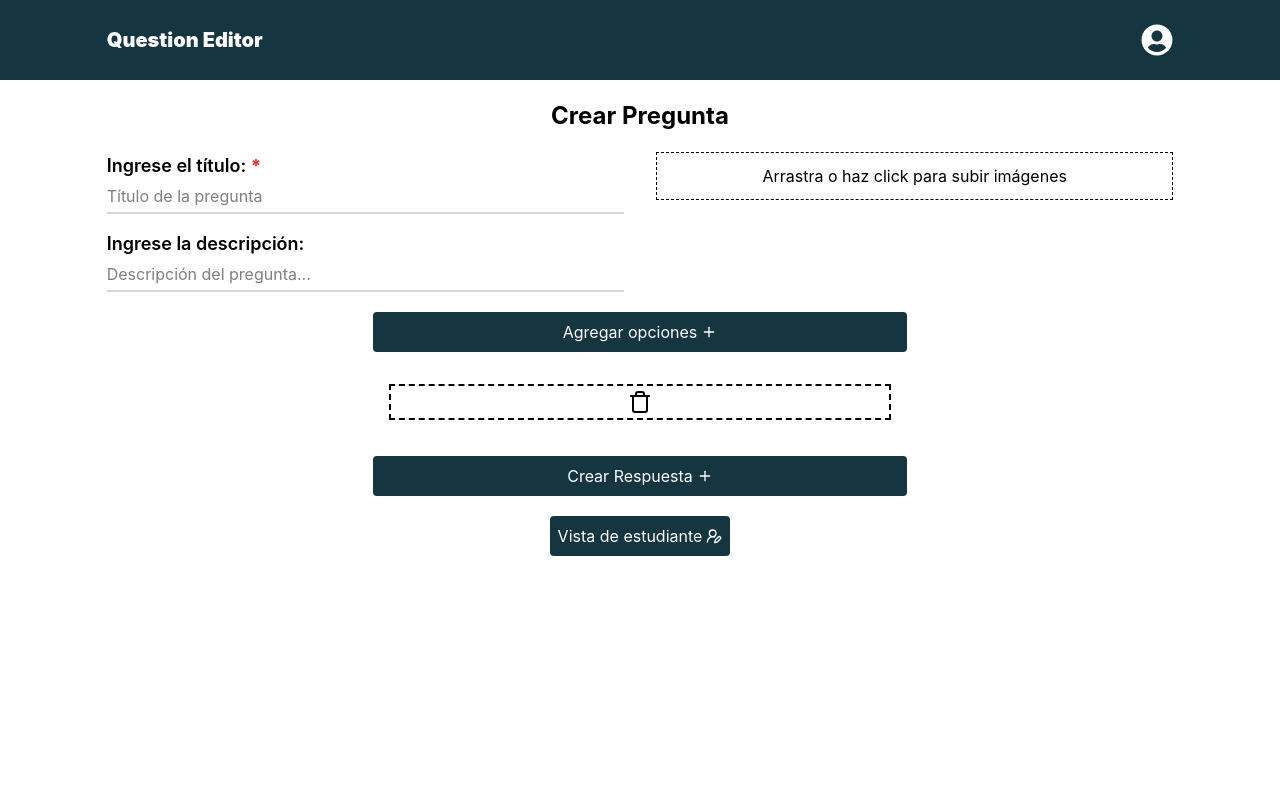
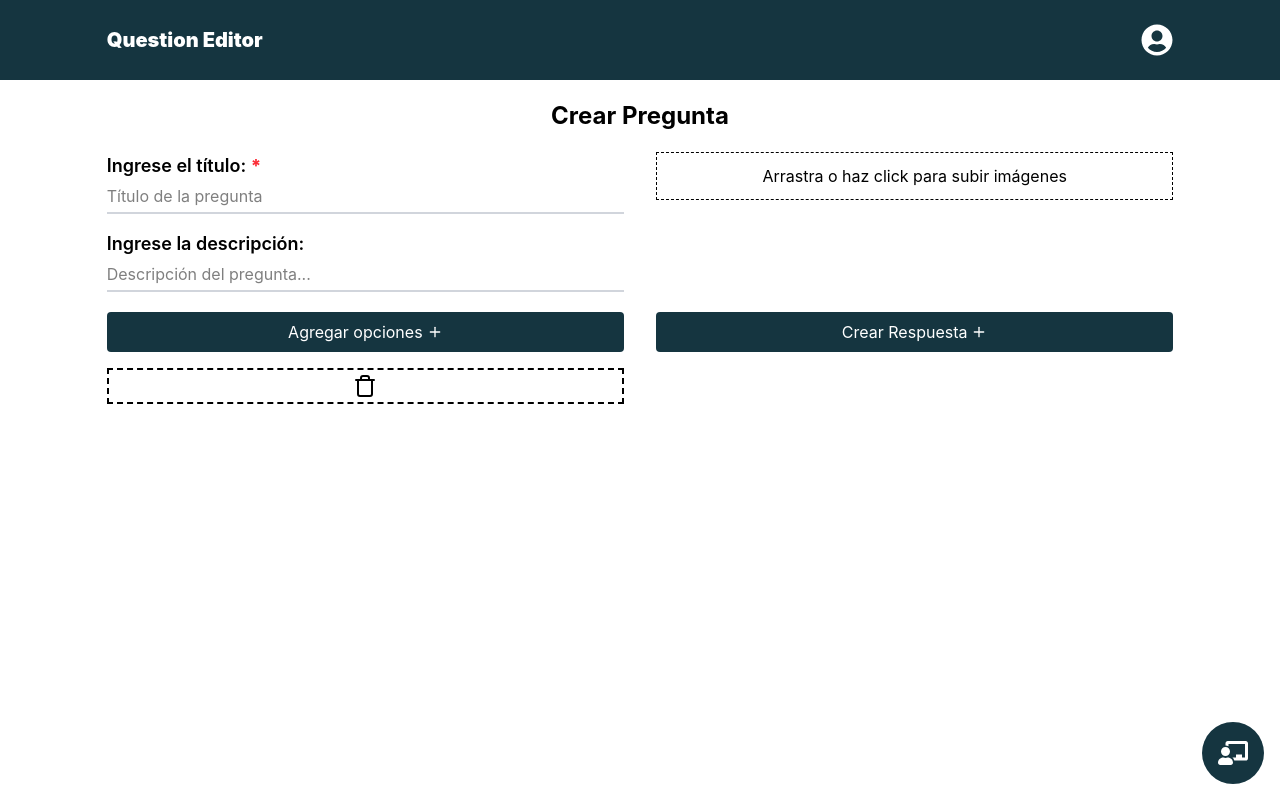
Before and after one commit to sae0-3/bit-a-bit, a React (Vite) app in the folder frontend/: page /questions/dynamic/create in a window 1280 px wide. Built offline with nearby package versions, Linux system fonts and the light colour scheme.

Commit message:
refactor(frontend): combinar vistas de profesor y estudiante en una sola ruta con botón para alternar

```diff
--- a/frontend/src/components/DroppableContainer.tsx
+++ b/frontend/src/components/DroppableContainer.tsx
@@ -22,9 +22,7 @@ export const DroppableContainer = ({
       ref={setNodeRef}
       className={`
         ${className ?? ''}
-        relative
-        min-h-[50px] p-4
-        ${isOver ? 'bg-secondary-gray' : ''}
+        ${isOver ? 'shadow-2xl shadow-primary-dark/40' : ''}
       `}
     >
       {renderComponent({ isOver })}
--- /dev/null
+++ b/frontend/src/components/StudentView.tsx
@@ -0,0 +1,24 @@
+import { LuShieldCheck } from 'react-icons/lu'
+
+import { CreateAnswerStudent } from './CreateAnswerStudent'
+import { DescriptionStudent } from './DescriptionStudent'
+
+export const StudentView = () => {
+  return (
+    <div className="w-full flex flex-col items-center gap-4 py-4">
+      <div className="w-10/12">
+        <DescriptionStudent />
+      </div>
+
+      <div className="w-10/12">
+        <CreateAnswerStudent />
+      </div>
+
+      <section className="w-10/12 flex justify-end gap-4 flex-wrap">
+        <button className="bg-primary-dark text-white p-2 rounded hover:cursor-pointer flex items-center gap-1">
+          <span>Verificar</span> <LuShieldCheck />
+        </button>
+      </section>
+    </div>
+  );
+}
--- /dev/null
+++ b/frontend/src/components/TeacherView.tsx
@@ -0,0 +1,30 @@
+import { AddResponse } from './AddResponse'
+import { DescriptionEditor } from './DescriptionEditor'
+import { DropzoneImagesUpload } from './DropzoneImagesUpload'
+import { Options } from './Options'
+
+export const TeacherView = () => {
+  return (
+    <section className="flex w-full flex-col justify-center items-center gap-5 py-5">
+      <h1 className="font-bold text-2xl">Crear Pregunta</h1>
+
+      <div className="w-10/12 flex flex-col justify-center gap-4 lg:flex-row lg:gap-8">
+        <div className="w-full lg:w-1/2">
+          <DescriptionEditor />
+        </div>
+        <div className="w-full lg:w-1/2">
+          <DropzoneImagesUpload />
+        </div>
+      </div>
+
+      <div className="w-10/12 flex flex-col justify-center gap-4 lg:flex-row lg:gap-8">
+        <div className="w-full lg:w-1/2">
+          <Options />
+        </div>
+        <div className="w-full lg:w-1/2">
+          <AddResponse />
+        </div>
+      </div>
+    </section>
+  )
+}
--- a/frontend/src/routeTree.gen.ts
+++ b/frontend/src/routeTree.gen.ts
@@ -13,7 +13,6 @@
 import { Route as rootRoute } from './routes/__root'
 import { Route as IndexImport } from './routes/index'
 import { Route as QuestionsDynamicIndexImport } from './routes/questions/dynamic/index'
-import { Route as QuestionsDynamicViewImport } from './routes/questions/dynamic/view'
 import { Route as QuestionsDynamicCreateImport } from './routes/questions/dynamic/create'
 
 // Create/Update Routes
@@ -27,12 +26,6 @@ const IndexRoute = IndexImport.update({
 const QuestionsDynamicIndexRoute = QuestionsDynamicIndexImport.update({
   id: '/questions/dynamic/',
   path: '/questions/dynamic/',
-  getParentRoute: () => rootRoute,
-} as any)
-
-const QuestionsDynamicViewRoute = QuestionsDynamicViewImport.update({
-  id: '/questions/dynamic/view',
-  path: '/questions/dynamic/view',
   getParentRoute: () => rootRoute,
 } as any)
 
@@ -60,13 +53,6 @@ declare module '@tanstack/react-router' {
       preLoaderRoute: typeof QuestionsDynamicCreateImport
       parentRoute: typeof rootRoute
     }
-    '/questions/dynamic/view': {
-      id: '/questions/dynamic/view'
-      path: '/questions/dynamic/view'
-      fullPath: '/questions/dynamic/view'
-      preLoaderRoute: typeof QuestionsDynamicViewImport
-      parentRoute: typeof rootRoute
-    }
     '/questions/dynamic/': {
       id: '/questions/dynamic/'
       path: '/questions/dynamic'
@@ -82,14 +68,12 @@ declare module '@tanstack/react-router' {
 export interface FileRoutesByFullPath {
   '/': typeof IndexRoute
   '/questions/dynamic/create': typeof QuestionsDynamicCreateRoute
-  '/questions/dynamic/view': typeof QuestionsDynamicViewRoute
   '/questions/dynamic': typeof QuestionsDynamicIndexRoute
 }
 
 export interface FileRoutesByTo {
   '/': typeof IndexRoute
   '/questions/dynamic/create': typeof QuestionsDynamicCreateRoute
-  '/questions/dynamic/view': typeof QuestionsDynamicViewRoute
   '/questions/dynamic': typeof QuestionsDynamicIndexRoute
 }
 
@@ -97,43 +81,27 @@ export interface FileRoutesById {
   __root__: typeof rootRoute
   '/': typeof IndexRoute
   '/questions/dynamic/create': typeof QuestionsDynamicCreateRoute
-  '/questions/dynamic/view': typeof QuestionsDynamicViewRoute
   '/questions/dynamic/': typeof QuestionsDynamicIndexRoute
 }
 
 export interface FileRouteTypes {
   fileRoutesByFullPath: FileRoutesByFullPath
-  fullPaths:
-  | '/'
-  | '/questions/dynamic/create'
-  | '/questions/dynamic/view'
-  | '/questions/dynamic'
+  fullPaths: '/' | '/questions/dynamic/create' | '/questions/dynamic'
   fileRoutesByTo: FileRoutesByTo
-  to:
-  | '/'
-  | '/questions/dynamic/create'
-  | '/questions/dynamic/view'
-  | '/questions/dynamic'
-  id:
-  | '__root__'
-  | '/'
-  | '/questions/dynamic/create'
-  | '/questions/dynamic/view'
-  | '/questions/dynamic/'
+  to: '/' | '/questions/dynamic/create' | '/questions/dynamic'
+  id: '__root__' | '/' | '/questions/dynamic/create' | '/questions/dynamic/'
   fileRoutesById: FileRoutesById
 }
 
 export interface RootRouteChildren {
   IndexRoute: typeof IndexRoute
   QuestionsDynamicCreateRoute: typeof QuestionsDynamicCreateRoute
-  QuestionsDynamicViewRoute: typeof QuestionsDynamicViewRoute
   QuestionsDynamicIndexRoute: typeof QuestionsDynamicIndexRoute
 }
 
 const rootRouteChildren: RootRouteChildren = {
   IndexRoute: IndexRoute,
   QuestionsDynamicCreateRoute: QuestionsDynamicCreateRoute,
-  QuestionsDynamicViewRoute: QuestionsDynamicViewRoute,
   QuestionsDynamicIndexRoute: QuestionsDynamicIndexRoute,
 }
 
@@ -149,7 +117,6 @@ export const routeTree = rootRoute
       "children": [
         "/",
         "/questions/dynamic/create",
-        "/questions/dynamic/view",
         "/questions/dynamic/"
       ]
     },
@@ -159,9 +126,6 @@ export const routeTree = rootRoute
     "/questions/dynamic/create": {
       "filePath": "questions/dynamic/create.tsx"
     },
-    "/questions/dynamic/view": {
-      "filePath": "questions/dynamic/view.tsx"
-    },
     "/questions/dynamic/": {
       "filePath": "questions/dynamic/index.tsx"
     }
--- a/frontend/src/routes/questions/dynamic/create.tsx
+++ b/frontend/src/routes/questions/dynamic/create.tsx
@@ -1,50 +1,32 @@
-import { createFileRoute, Link } from '@tanstack/react-router'
-import { LuUserRoundPen } from 'react-icons/lu'
+import { createFileRoute } from '@tanstack/react-router'
+import { useState } from 'react'
+import { FaChalkboardTeacher } from 'react-icons/fa'
+import { PiStudentFill } from 'react-icons/pi'
 
-import { DescriptionEditor } from '../../../components/DescriptionEditor'
-import { DropzoneImagesUpload } from '../../../components/DropzoneImagesUpload'
-import { Options } from '../../../components/Options'
-import { AddResponse } from '../../../components/AddResponse'
+import { StudentView } from '../../../components/StudentView'
+import { TeacherView } from '../../../components/TeacherView'
 
 export const Route = createFileRoute('/questions/dynamic/create')({
-  component: RouteComponent,
+  component: CreateQuestionComponent,
 })
 
-function RouteComponent() {
+function CreateQuestionComponent() {
+  const [isStudentView, setIsStudentView] = useState(false)
 
   return (
-    <section className="flex w-full flex-col justify-center items-center gap-5 py-5">
-      <h1 className="font-bold text-2xl">Crear Pregunta</h1>
+    <>
+      {isStudentView ? <StudentView /> : <TeacherView />}
 
-      <div className="w-10/12 flex flex-col justify-center gap-4 lg:flex-row lg:gap-8">
-        <div className="w-full lg:w-1/2">
-          <DescriptionEditor />
-        </div>
-
-        <div className="w-full lg:w-1/2">
-          <DropzoneImagesUpload />
-        </div>
-      </div>
-
-      <div className="w-10/12 flex flex-col justify-center gap-4 lg:flex-row lg:gap-8">
-        <div className="w-full lg:w-1/2">
-          <Options />
-        </div>
-      </div>
-
-      <div className="w-10/12 flex flex-col justify-center gap-4 lg:flex-row lg:gap-8">
-        <div className="w-full lg:w-1/2">
-          <AddResponse />
-        </div>
-      </div>
-
-      <Link
-        to="/questions/dynamic/view"
-        className="bg-primary-dark text-white p-2 rounded hover:cursor-pointer flex items-center gap-1"
+      <button
+        className="fixed bottom-4 right-4 bg-primary-dark text-white rounded-full aspect-square p-4 text-3xl cursor-pointer"
+        onClick={() => setIsStudentView((prev) => !prev)}
       >
-        <span>Vista de estudiante</span>
-        <LuUserRoundPen />
-      </Link>
-    </section >
+        {isStudentView ? (
+          <PiStudentFill />
+        ) : (
+          <FaChalkboardTeacher />
+        )}
+      </button>
+    </>
   )
 }
--- a/frontend/src/routes/questions/dynamic/view.tsx
+++ /dev/null
@@ -1,38 +0,0 @@
-import { createFileRoute, Link } from '@tanstack/react-router'
-import { LuShieldCheck, LuUserRoundCog } from 'react-icons/lu'
-
-import { CreateAnswerStudent } from '../../../components/CreateAnswerStudent'
-import { DescriptionStudent } from '../../../components/DescriptionStudent'
-
-export const Route = createFileRoute('/questions/dynamic/view')({
-  component: ViewQuestionComponent,
-})
-
-function ViewQuestionComponent() {
-  return (
-    <div className="w-full flex flex-col items-center gap-4 my-4">
-      <div className="w-10/12">
-        <DescriptionStudent />
-      </div>
-
-      <div className="w-10/12">
-        <CreateAnswerStudent />
-      </div>
-
-      <section className="w-10/12 flex justify-between gap-4 flex-wrap">
-        <Link
-          className="bg-primary-dark text-white p-2 rounded hover:cursor-pointer flex items-center gap-1"
-          to="/questions/dynamic/create"
-        >
-          <span>Vista de profesor</span> <LuUserRoundCog />
-        </Link>
-
-        <button
-          className="bg-primary-dark text-white p-2 rounded hover:cursor-pointer flex items-center gap-1"
-        >
-          <span>Verificar</span> <LuShieldCheck />
-        </button>
-      </section>
-    </div>
-  )
-}
```
